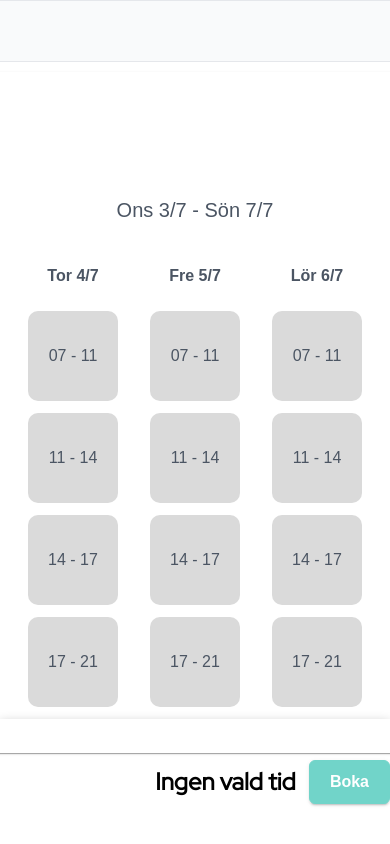
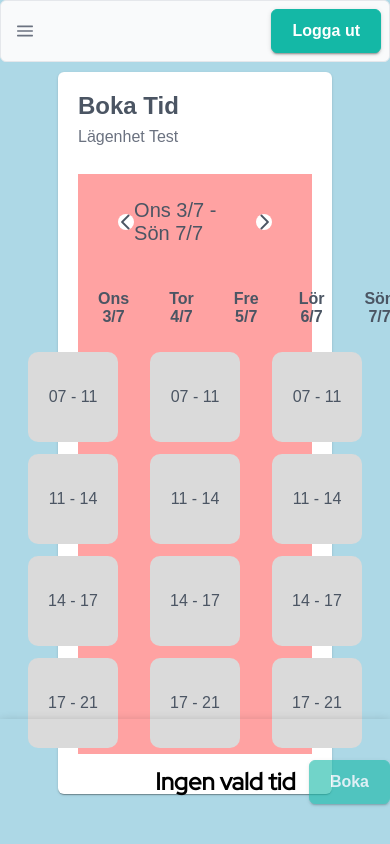
Before and after one commit to gustavAlbrekts0n/bokningsapp, a React (Create React App) app in the folder react-app/: page / in a window 390 px wide. Shown: the top 844 px of the page. Built offline with nearby package versions, Linux system fonts and the light colour scheme; no server answers; a web font is replaced by a local one.

Commit message:
Fix css indentation

```diff
--- a/react-app/src/App.css
+++ b/react-app/src/App.css
@@ -149,3 +149,13 @@
 .unbookable:hover {
   background-color: rgb(189, 189, 189);
 }
+
+@media only screen and (max-width: 1024px) {
+  body {
+    background-color: lightblue;
+  }
+
+  .navbar {
+    width: 100vw;
+  }
+}
--- a/react-app/src/components/calendar.css
+++ b/react-app/src/components/calendar.css
@@ -104,3 +104,10 @@
 .time-slot-booked-user:hover {
   background-color: rgb(90, 160, 90);
 }
+
+@media only screen and (max-width: 1024px) {
+  .calendar {
+    width: 60vw;
+    background-color: rgb(255, 162, 162);
+  }
+}
```
Lines whose indentation alone changed are shown as unchanged.
